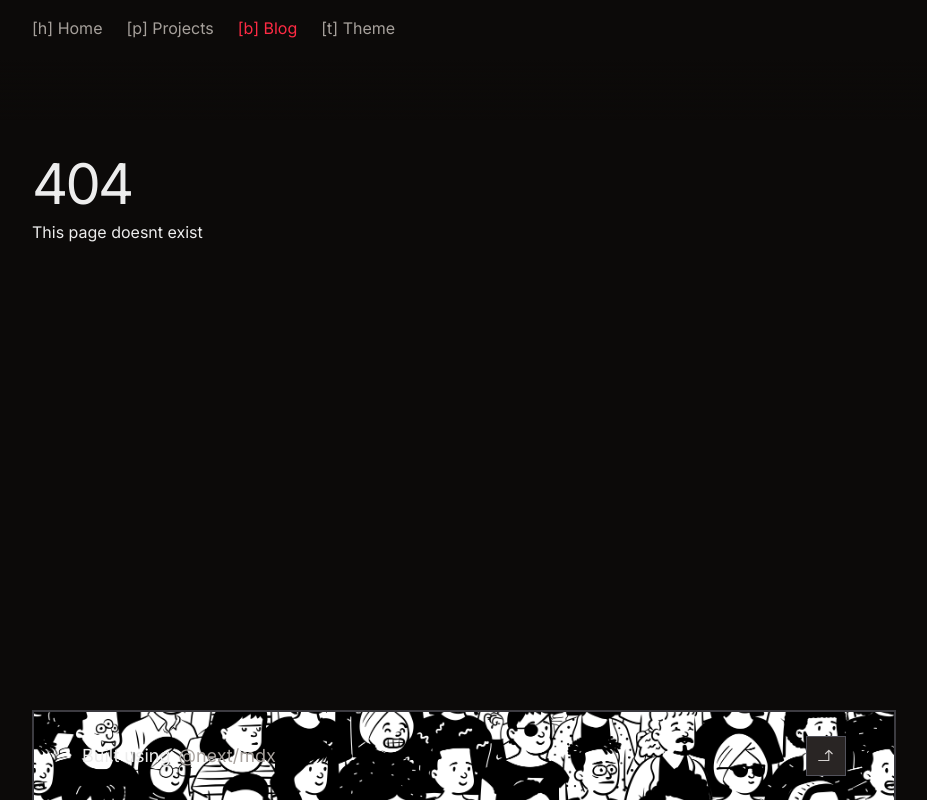
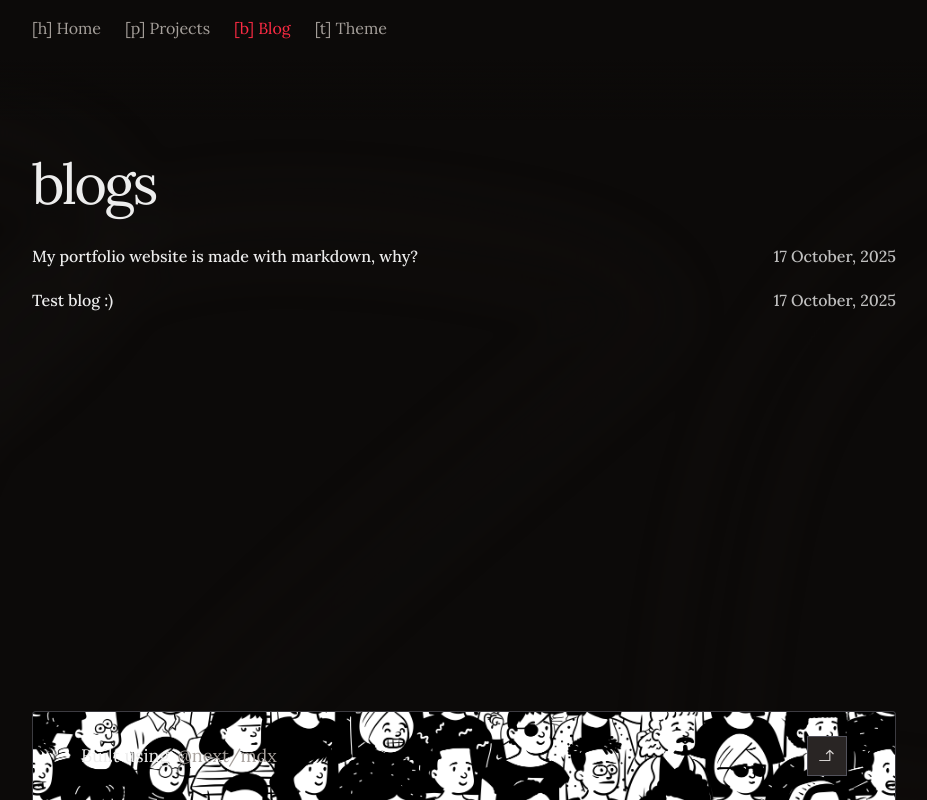
Before and after one commit to amoreX/whoisnihal, a Next.js app: page /blog in a window 1280 px wide. Before the commit this address had no page. Shown: the whole page, without its empty margins (176-1103 px from the left). Built offline with nearby package versions, Linux system fonts and the light colour scheme.

Commit message:
Add functional blog page

```diff
--- /dev/null
+++ b/blog/first-blog.mdx
@@ -0,0 +1,6 @@
+---
+title: My portfolio website is made with markdown, why?
+description: Why I use markdown for my portfolio website instead of pure react
+date: 17 October, 2025
+---
+hehehe
--- /dev/null
+++ b/blog/test.mdx
@@ -0,0 +1,6 @@
+---
+title: Test blog :)
+description: Testing blog mdx file
+date: 17 October, 2025
+---
+hehehe
--- a/package.json
+++ b/package.json
@@ -14,6 +14,7 @@
     "@next/mdx": "^15.5.3",
     "@phosphor-icons/react": "^2.1.10",
     "@types/mdx": "^2.0.13",
+    "gray-matter": "^4.0.3",
     "motion": "^12.23.19",
     "next": "15.5.3",
     "react": "19.1.0",
--- /dev/null
+++ b/src/app/blog/[slug]/page.tsx
@@ -0,0 +1,11 @@
+import React from 'react'
+
+const page = () => {
+  return (
+    <div>
+
+    </div>
+  )
+}
+
+export default page
--- /dev/null
+++ b/src/app/blog/page.tsx
@@ -0,0 +1,29 @@
+import { getAllBlogs } from "@/lib/blog";
+import Link from "next/link";
+import React from "react";
+
+const page = () => {
+  const blogs = getAllBlogs();
+  console.log(blogs);
+  return (
+    <div className="pt-4 flex flex-col gap-1">
+      {blogs.map((blog) => {
+        return (
+          <Link
+          href={"/blog/" + blog.slug}
+            key={blog.slug}
+            className="w-full h-[40px] cursor-pointer flex justify-between group relative items-center"
+          >
+            <div className="absolute group-focus-visible:border-accent group-focus-visible:opacity-100 z-10 bg-border/20 w-[calc(100%+20px)] h-full left-1/2 -translate-x-1/2 top-1/2 -translate-y-1/2 rounded-sm border border-border opacity-0 group-hover:opacity-100 transition-all duration-0" ></div>
+            <div className="z-40 flex justify-between size-full items-center">
+              <div className="font-medium">{blog.title}</div>
+              <div className="text-foreground/80 font-medium">{blog.date}</div>
+            </div>
+          </Link>
+        );
+      })}
+    </div>
+  );
+};
+
+export default page;
--- a/src/app/layout.tsx
+++ b/src/app/layout.tsx
@@ -7,18 +7,27 @@ import {
   Bricolage_Grotesque,
   Comic_Neue,
   Comic_Relief,
+  DM_Sans,
   IBM_Plex_Mono,
   Inter,
+  Lora,
+  Merriweather,
+  Oswald,
+  Playfair_Display,
+  Quicksand,
+  Raleway,
+  Roboto_Slab,
 } from "next/font/google";
 import "./globals.css";
+import Background from "@/components/background/Background";
 
 export const metadata: Metadata = {
   title: "Ronish",
   description: "Creating designer and Frontend developer",
 };
 
-const fontPrimary = Inter({
-  weight: ["100", "200", "300", "400", "500", "600", "700"],
+const fontPrimary = Lora({
+  weight: [  "400", "500", "600", "700"],
 });
 
 const fontMono = IBM_Plex_Mono({
@@ -37,7 +46,7 @@ export default function RootLayout({
         className={`${fontPrimary.className} ${fontMono.variable} dark antialiased flex justify-center`}
       >
         <ThemeProvider>
-          {/* <Background /> */}
+          <Background />
           <div className="max-w-4xl w-full flex flex-col px-4 min-h-[100dvh] z-50 relative">
             <Controls />
             <Title />
--- a/src/components/background/Background.tsx
+++ b/src/components/background/Background.tsx
@@ -4,7 +4,7 @@ const Background = (props: React.SVGProps<SVGSVGElement>) => (
 
     viewBox="0 0 353 209"
     fill="none"
-    className="fixed size-[3000px]  fill-stone-900/10"
+    className="fixed size-[3000px]  fill-stone-900/40 blur-lg"
     xmlns="http://www.w3.org/2000/svg"
     {...props}
   >
--- a/src/components/footer/Footer.tsx
+++ b/src/components/footer/Footer.tsx
@@ -6,7 +6,7 @@ import Image from "next/image";
 const Footer = () => {
   return (
     <footer className="mt-auto">
-      <div className="w-full mt-12 flex select-none border-border/70 backdrop-blur-lg border-2 border-b-0 overflow-hidden  h-fit  pt-6  relative">
+      <div className="w-full rounded-t-sm mt-12 flex select-none border-border/70 backdrop-blur-lg border border-b-0 overflow-hidden  h-fit  pt-6  relative">
         <div className="size-full z-10 absolute pointer-events-none left-0 top-0 overflow-hidden mix-blend-lighten light:opacity-30 dark:opacity-5 ">
           <Image
             width={1000}
--- a/src/components/header/Title.tsx
+++ b/src/components/header/Title.tsx
@@ -15,7 +15,11 @@ const Title = () => {
       setTitle("ronish rohan");
     } else if (pathname?.startsWith("/project")) {
       setTitle("projects");
-    } else {
+    }
+    else if (pathname?.startsWith("/blog")) {
+      setTitle("blogs");
+    }
+     else {
       setTitle("404");
     }
   }, [pathname])
--- a/src/components/home/work/Work.tsx
+++ b/src/components/home/work/Work.tsx
@@ -13,7 +13,7 @@ const Work = ({
   description: string;
 }) => {
   return (
-    <button className="w-full !outline-none  relative items-start text-left flex flex-col group cursor-pointer rounded-lg    transition-[background-color,padding] duration-75">
+    <button className="w-full !outline-none  relative items-start text-left flex flex-col group cursor-pointer transition-[background-color,padding] duration-75">
       <div className="absolute group-focus-visible:border-accent group-focus-visible:opacity-100 z-10 bg-border/20 w-[calc(100%+20px)] h-[calc(100%+10px)] left-1/2 -translate-x-1/2 top-1/2 -translate-y-1/2 rounded-sm border border-border opacity-0 group-hover:opacity-100 transition-all duration-0"></div>
 
       <div className="flex flex-col size-full z-20">
--- /dev/null
+++ b/src/lib/blog.ts
@@ -0,0 +1,30 @@
+import { readdirSync, readFileSync } from "fs";
+import matter from "gray-matter";
+import path from "path";
+
+export function getAllBlogs(){
+    const folder = path.join(process.cwd(), "blog");
+    const blogs = readdirSync(folder);
+    const data : {content: string, date: string, slug:string, title:string }[] = blogs.map((blogFile) => {
+        return getBlogBySlug(blogFile.replace(/\.mdx?$/, ''))
+    })
+    return data;
+}
+
+export function getBlogBySlug(slug:string){
+    const folder = path.join(process.cwd(), "blog");
+    const content = readFileContent(folder + `/${slug}.mdx`);
+    return {
+        slug,
+        date: content.data.date || null,
+        title: content.data.title || null,
+
+        content: content.content
+    }
+}
+
+function readFileContent(filePath: string){
+    const rawContent = readFileSync(filePath, "utf-8");
+    const parsedContent = matter(rawContent)
+    return parsedContent;
+}
```
Also changed, not shown: 2 other files (tests, documents, lock files or other folders).
